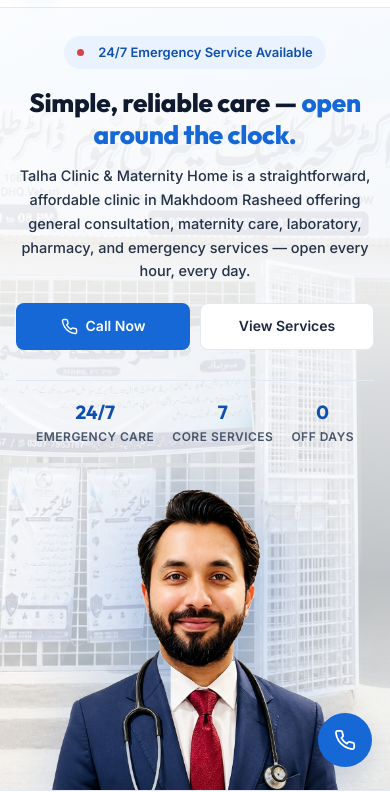
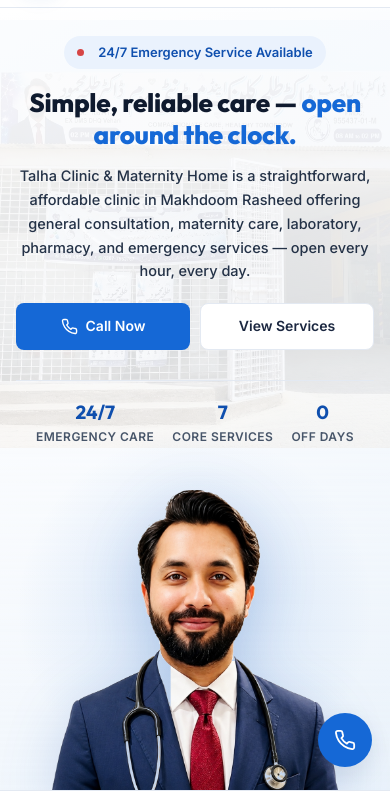
Before and after one commit to zeeshan99996/DR-TALHA-, a plain HTML site: page index.html in a window 390 px wide. Shown: the part 59-851 px from the top of the page. Drawn offline with Linux system fonts and the light colour scheme.

Commit message:
Zoom out hero background image to display full clinic building properly

```diff
--- a/index.html
+++ b/index.html
@@ -82,10 +82,11 @@
     position:absolute;
     inset:0;
     background-image:
-      linear-gradient(90deg, rgba(255,255,255,0.92) 0%, rgba(255,255,255,0.76) 45%, rgba(255,255,255,0.28) 100%),
-      url('clinic-bg.jpg');
-    background-size:cover;
-    background-position:center 15%;
+      linear-gradient(90deg, rgba(255,255,255,0.95) 0%, rgba(255,255,255,0.72) 32%, rgba(255,255,255,0.12) 52%, rgba(255,255,255,0.25) 75%, rgba(255,255,255,0.65) 100%),
+      url('clinic-bg.jpg?v=2');
+    background-size:100% 100%, contain;
+    background-repeat:no-repeat, no-repeat;
+    background-position:center center, center center;
     opacity:0.55;
     pointer-events:none;
     z-index:0;
@@ -263,9 +264,11 @@
     .menu-toggle{display:block;}
     .hero{padding:24px 0 0;}
     .hero-bg-media{
-      background-position:center top;
-      background-image:linear-gradient(180deg, rgba(255,255,255,0.93) 0%, rgba(255,255,255,0.78) 45%, rgba(255,255,255,0.35) 100%), url('clinic-bg.jpg');
-      opacity:0.50;
+      background-size:100% 100%, contain;
+      background-repeat:no-repeat, no-repeat;
+      background-position:center top, center 12px;
+      background-image:linear-gradient(180deg, rgba(255,255,255,0.94) 0%, rgba(255,255,255,0.78) 45%, rgba(255,255,255,0.25) 100%), url('clinic-bg.jpg?v=2');
+      opacity:0.55;
     }
     .hero-grid{grid-template-columns:1fr;gap:20px;text-align:center;}
     .hero-left{padding-top:4px;padding-bottom:16px;display:flex;flex-direction:column;align-items:center;text-align:center;}
```
